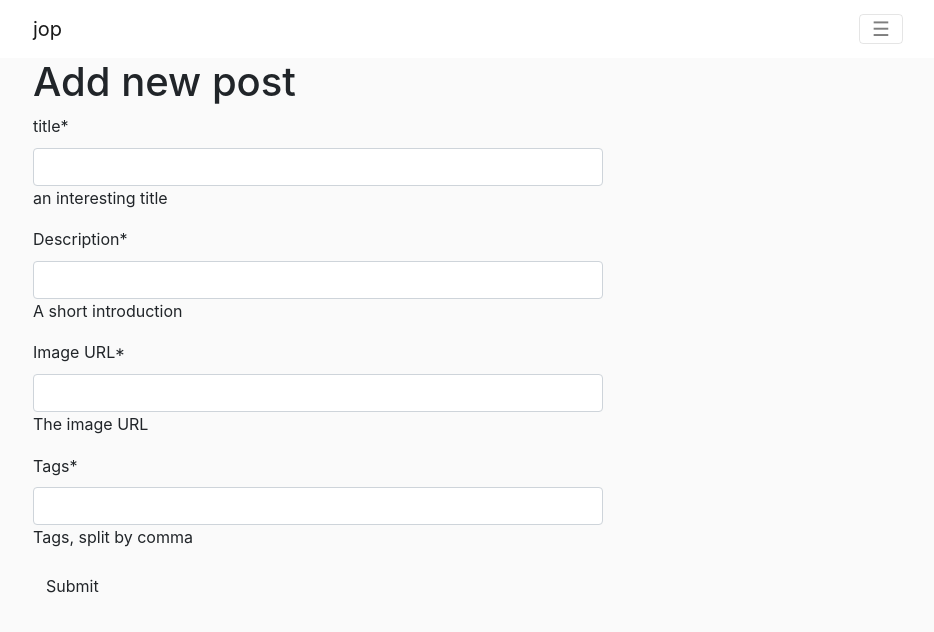
After one commit to fengli/jop, a Django app: page /posts/new/ in a window 1280 px wide. The commit adds this page. Shown: the top 632 px of the page, without its empty margins (172-1106 px from the left). Run offline with Django 3.2, Linux system fonts and the light colour scheme; the visitor is signed in with stand-in values (Sample User, id 1); parts of the project's set-up code (start-up, migrations or seed data) failed here and were passed over; some libraries are stand-ins or nearby versions.

```diff
--- a/config/settings/common.py
+++ b/config/settings/common.py
@@ -40,6 +40,7 @@ THIRD_PARTY_APPS = (
     'allauth.account',  # registration
     'allauth.socialaccount',  # registration
     'taggit', # tagging
+    'voting', # voting
 )
 
 # Apps specific for this project go here.
--- a/config/urls.py
+++ b/config/urls.py
@@ -20,7 +20,7 @@ urlpatterns = [
     url(r'^accounts/', include('allauth.urls')),
 
     # Your stuff: custom urls includes go here
-
+    url(r'^posts/', include('jop.posts.urls', namespace='posts')),
 
 ] + static(settings.MEDIA_URL, document_root=settings.MEDIA_ROOT)
 
--- a/jop/posts/forms.py
+++ b/jop/posts/forms.py
@@ -0,0 +1,8 @@
+from django import forms
+from django.utils.translation import ugettext_lazy as _
+
+class PostForm(forms.Form):
+    title = forms.CharField(label=_('title'), help_text = _('an interesting title'))
+    description = forms.CharField(label=_('Description'), help_text=_('A short introduction '))
+    image_url = forms.URLField(label=_('Image URL'), help_text=_('The image URL'))
+    tags = forms.CharField(label=_('Tags'), help_text=_('Tags, split by comma'))
--- /dev/null
+++ b/jop/posts/urls.py
@@ -0,0 +1,35 @@
+# -*- coding: utf-8 -*-
+from __future__ import absolute_import, unicode_literals
+
+from django.conf.urls import url
+
+from . import views
+
+urlpatterns = [
+    # URL pattern for the UserListView
+    url(
+        regex=r'^$',
+        view=views.post_list,
+        name='list'
+    ),
+
+    # URL pattern for the UserDetailView
+    url(
+        regex=r'^(?P<slug>\d+)/$',
+        view=views.post_detail,
+        name='detail'
+    ),
+
+    # URL pattern for the UserUpdateView
+    url(
+        regex=r'^new/$',
+        view=views.new_post,
+        name='new'
+    ),
+
+    url(
+        regex=r'^vote/up/post/(?P<slug>\d+)/$',
+        view=views.vote_up,
+        name='voteup'
+    ),
+]
--- a/jop/posts/views.py
+++ b/jop/posts/views.py
@@ -0,0 +1,85 @@
+from datetime import datetime
+from django.contrib.auth.decorators import login_required
+from django.core.urlresolvers import reverse
+from django.http import HttpResponseRedirect, Http404
+from django.shortcuts import render_to_response, get_object_or_404
+from django.template import RequestContext
+from jop.posts.forms import PostForm
+from jop.posts.models import Post, CachedImage
+from django.views.decorators.csrf import csrf_exempt
+from voting.models import Vote
+
+
+def post_list(request):
+    posts = Post.objects.all()
+
+    return render_to_response(
+        'posts/post_list.html',
+        {
+            'posts': posts
+        },
+        context_instance=RequestContext(request))
+
+
+def post_detail(request, slug):
+    post = get_object_or_404(Post, slug=slug)
+
+    return render_to_response(
+        'posts/post_detail.html',
+        {
+            'post': post
+        },
+        context_instance=RequestContext(request))
+
+
+@login_required
+def new_post(request):
+    post_form = PostForm(request.POST if 'submit' in request.POST else None)
+
+    if request.method == 'POST':
+        if post_form.is_valid():
+            cd = post_form.cleaned_data
+            cached_image = CachedImage()
+            cached_image.image_url = cd['image_url']
+            cached_image.save()
+
+            post = Post()
+            post.title = cd['title']
+            post.description = cd['description']
+            post.cached_image = cached_image
+            post.update_date = datetime.now()
+            post.author = request.user
+            post.save()
+            post.tags.add(*cd['tags'].split(','))
+
+            return HttpResponseRedirect(
+                reverse("posts:detail", kwargs={'slug': post.slug}))
+
+    return render_to_response(
+        'posts/post_new.html',
+        {
+            'post_form': post_form
+        },
+        context_instance=RequestContext(request))
+
+
+@login_required
+@csrf_exempt
+def vote_up(request, slug):
+    template_name = 'posts/includes/post_footer.html'
+
+    if not request.method == 'POST':
+        raise Http404
+
+    post = get_object_or_404(Post, slug=slug)
+    vote = Vote.objects.get_for_user(post, request.user)
+
+    if vote:
+        Vote.objects.record_vote(post, request.user, 0)
+    else:
+        Vote.objects.record_vote(post, request.user, 1)
+
+    return render_to_response(
+        template_name,
+        {'post': post},
+        context_instance=RequestContext(request))
--- a/jop/static/css/project.css
+++ b/jop/static/css/project.css
@@ -1,38 +1,64 @@
-/* These styles are generated from project.scss. */
-
 .alert-debug {
-  color: black;
-  background-color: white;
+  background-color: #fff;
   border-color: #d6e9c6;
-}
+  color: #000; }
 
 .alert-error {
-  color: #b94a48;
   background-color: #f2dede;
   border-color: #eed3d7;
-}
+  color: #b94a48; }
 
-/* This is a fix for the bootstrap4 alpha release */
+.navbar {
+  border-radius: 0px; }
+
 @media (max-width: 47.9em) {
   .navbar-nav .nav-item {
+    display: inline-block;
     float: none;
-    width: 100%;
-    display: inline-block;
-  }
+    width: 100%; }
 
   .navbar-nav .nav-item + .nav-item {
-    margin-left: 0;
-  }
+    margin-left: 0; }
 
   .nav.navbar-nav.pull-xs-right {
-    float: none !important;
-  }
-}
+    float: none !important; } }
+.bg-white {
+  background: white; }
 
-/* Display django-debug-toolbar.
-   See https://github.com/django-debug-toolbar/django-debug-toolbar/issues/742
-   and https://github.com/pydanny/cookiecutter-django/issues/317
-*/
 [hidden][style="display: block;"] {
-  display: block !important;
-}
+  display: block !important; }
+
+@media (min-width: 1200px) {
+  .container {
+    width: 900px; } }
+body {
+  background: #fafafa;
+  line-height: 1.6; }
+
+.post-list .post-item {
+  background: white; }
+  .post-list .post-item .post-header, .post-list .post-item .post-footer {
+    border: 1px solid #eee;
+    padding: 12px 24px; }
+  .post-list .post-item .post-header {
+    border-top-left-radius: 3px;
+    border-top-right-radius: 3px; }
+  .post-list .post-item .post-footer {
+    border-bottom-left-radius: 3px;
+    border-bottom-right-radius: 3px;
+    color: #999; }
+    .post-list .post-item .post-footer .status {
+      font-size: 12px;
+      border-bottom: 1px solid #efefef;
+      padding-bottom: 6px; }
+    .post-list .post-item .post-footer .action {
+      padding-top: 6px; }
+      .post-list .post-item .post-footer .action .voteup-toggle {
+        font-size: 24px;
+        color: #999; }
+        .post-list .post-item .post-footer .action .voteup-toggle.active {
+          color: deeppink; }
+.post-list .post-item .post-body img {
+  width: 100%; }
+
+/*# sourceMappingURL=project.css.map */
--- /dev/null
+++ b/jop/static/js/csrf.js
@@ -0,0 +1,22 @@
+$('html').ajaxSend(function(event, xhr, settings) {
+    function getCookie(name) {
+        var cookieValue = null;
+        if (document.cookie && document.cookie != '') {
+            var cookies = document.cookie.split(';');
+            for (var i = 0; i < cookies.length; i++) {
+                var cookie = jQuery.trim(cookies[i]);
+                // Does this cookie string begin with the name we want?
+                if (cookie.substring(0, name.length + 1) == (name + '=')) {
+                    cookieValue = decodeURIComponent(cookie.substring(name.length + 1));
+                    break;
+                }
+            }
+        }
+        return cookieValue;
+    }
+
+    if (!(/^http:.*/.test(settings.url) || /^https:.*/.test(settings.url))) {
+        // Only send the token to relative URLs i.e. locally.
+        xhr.setRequestHeader("X-CSRFToken", getCookie('csrftoken'));
+    }
+});
--- a/jop/static/js/project.js
+++ b/jop/static/js/project.js
@@ -1 +1,28 @@
 /* Project specific Javascript goes here. */
+var Actions = {
+    Like: {
+        toggle: function() {
+            if (!$(this).hasClass('processing')) {
+                var $link = $(this);
+                var url = $link.attr('href');
+
+                $.ajax({
+                    type: 'POST',
+                    url: url,
+                    data: {},
+                    beforeSend: function() {
+                        $link.addClass('processing');
+                    },
+                    success: function(responseHtml) {
+                        $link.closest('.post-footer').replaceWith(responseHtml);
+                    }
+                });
+            }
+            return false;
+        }
+    }
+};
+
+$(document).ready(function() {
+    $(document).on('click', 'a.voteup-toggle', Actions.Like.toggle);
+});
--- a/jop/static/sass/project.scss
+++ b/jop/static/sass/project.scss
@@ -59,6 +59,10 @@ $red: #b94a48;
   }
 }
 
+.bg-white{
+  background: white;
+}
+
 ////////////////////////////////
 		//Django Toolbar//
 ////////////////////////////////
@@ -70,3 +74,53 @@ $red: #b94a48;
 [hidden][style="display: block;"] {
   display: block !important;
 }
+
+@media (min-width: 1200px) {
+  .container {
+    width: 900px;
+  }
+}
+
+body{
+  background: #fafafa;
+  line-height: 1.6;
+}
+
+.post-list{
+  .post-item{
+    background: white;
+    .post-header, .post-footer{
+      border: 1px solid #eee;
+      padding: 12px 24px;
+    }
+    .post-header{
+      border-top-left-radius: 3px;
+      border-top-right-radius: 3px;
+    }
+    .post-footer{
+      border-bottom-left-radius: 3px;
+      border-bottom-right-radius: 3px;
+      color: #999;
+
+      .status{
+        font-size: 12px;
+        border-bottom: 1px solid #efefef;
+        padding-bottom: 6px;
+      }
+      .action{
+        padding-top: 6px;
+
+        .voteup-toggle{
+          font-size: 24px;
+          color: #999;
+          &.active{
+            color: deeppink;
+          }
+        }
+      }
+    }
+  }
+  .post-item .post-body img{
+    width: 100%;
+  }
+}
--- a/jop/templates/base.html
+++ b/jop/templates/base.html
@@ -17,6 +17,7 @@
     {% block css %}
     <!-- Latest compiled and minified Bootstrap 4 Alpha 3 CSS -->
     <link rel="stylesheet" href="https://maxcdn.bootstrapcdn.com/bootstrap/4.0.0-alpha.3/css/bootstrap.min.css" integrity="sha384-MIwDKRSSImVFAZCVLtU0LMDdON6KVCrZHyVQQj6e8wIEJkW4tvwqXrbMIya1vriY" crossorigin="anonymous">
+    <link rel="stylesheet" href="https://maxcdn.bootstrapcdn.com/font-awesome/4.6.3/css/font-awesome.min.css" />
 
     <!-- Your stuff: Third-party CSS libraries go here -->
     {% compress css %}
@@ -30,7 +31,7 @@
   <body>
 
     <div class="m-b-1">
-      <nav class="navbar navbar-dark navbar-static-top bg-inverse">
+      <nav class="navbar navbar-light navbar-static-top bg-white">
         <div class="container">
           <a class="navbar-brand" href="/">jop</a>
           <button type="button" class="navbar-toggler hidden-sm-up pull-xs-right" data-toggle="collapse" data-target="#bs-navbar-collapse-1">
@@ -79,7 +80,16 @@
       {% endif %}
 
       {% block content %}
-        <p>Use this document as a way to quick start any new project.</p>
+          <div class="row">
+              <div class="col-sm-8">
+                  {% block left-pane %}
+                  {% endblock %}
+              </div>
+              <div class="col-sm-4">
+                  {% block right-pane %}
+                  {% endblock %}
+              </div>
+          </div>
       {% endblock content %}
 
     </div> <!-- /container -->
@@ -99,7 +109,8 @@
 
       <!-- place project specific Javascript in this file -->
       {% compress js %}
-      <script src="{% static 'js/project.js' %}"></script>
+          <script src="{% static 'js/csrf.js' %}"></script>
+          <script src="{% static 'js/project.js' %}"></script>
       {% endcompress %}
 
     {% endblock javascript %}
--- /dev/null
+++ b/jop/templates/posts/post_new.html
@@ -0,0 +1,17 @@
+{% extends "base.html" %}
+{% load crispy_forms_tags %}
+
+{% block title %}Add new post{% endblock %}
+
+{% block left-pane %}
+    <h1>Add new post</h1>
+    <form class="form-horizontal" method="post" action="{% url 'posts:new' %}">
+        {% csrf_token %}
+        {{ post_form|crispy }}
+        <div class="control-group">
+          <div class="controls">
+            <button type="submit" class="btn" name="submit">Submit</button>
+          </div>
+        </div>
+    </form>
+{% endblock %}
```
Also changed, not shown: jop/posts/admin.py (added, +14 -0 lines), jop/posts/models.py (+6 -3 lines), jop/posts/templatetags/posts.py (added, +10 -0 lines), jop/templates/posts/includes/post_footer.html (added, +11 -0 lines), jop/templates/posts/post_list.html (added, +18 -0 lines), jop/posts/templatetags/__init__.py (added), jop/templates/posts/post_detail.html (added).
